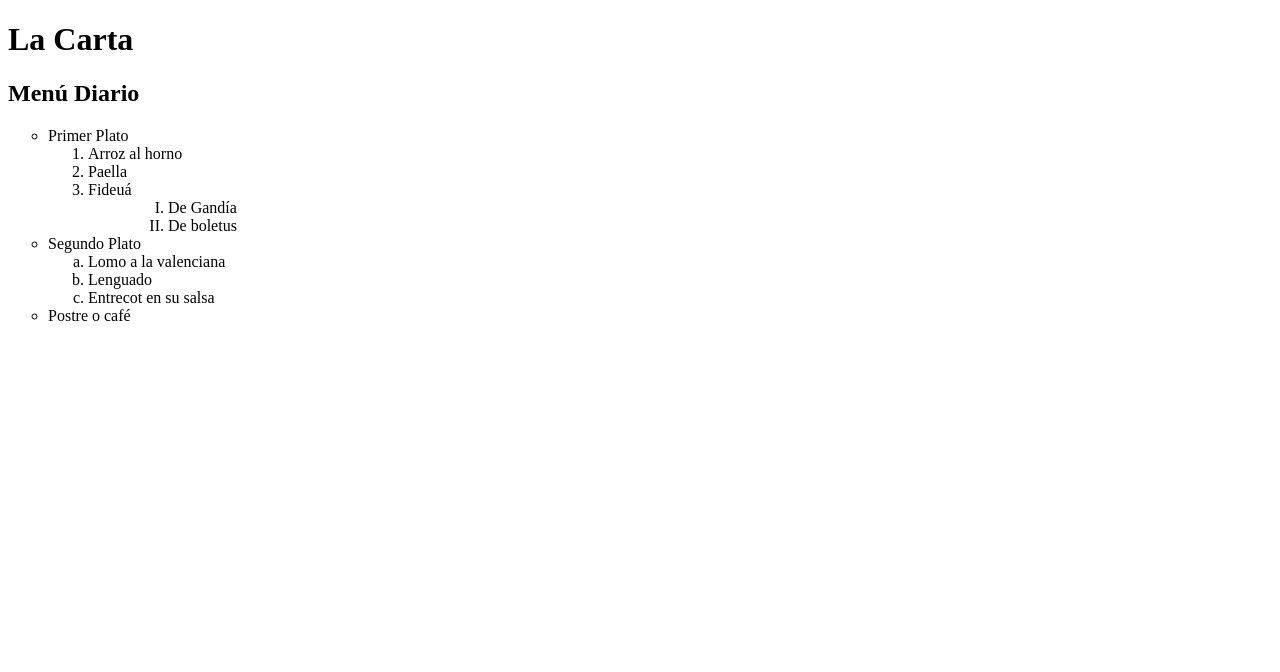
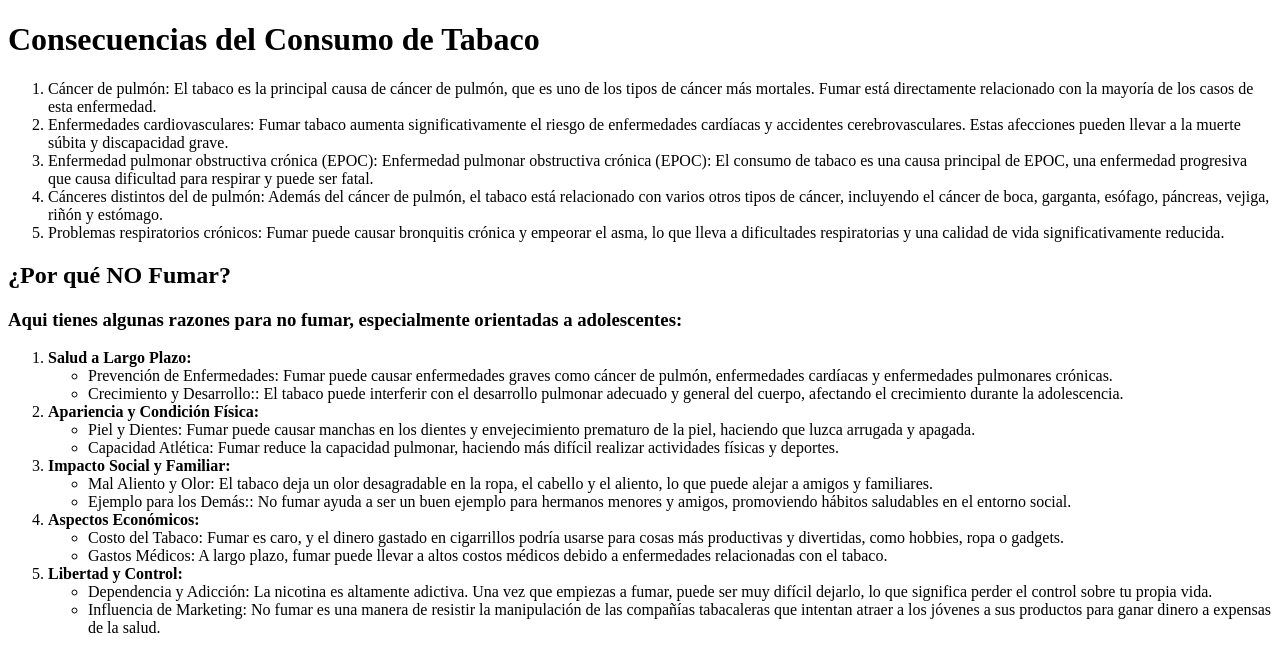
Before and after one commit to PabloFerrero11/1.4-Pr-ctica-listas, a plain HTML site: page index.html in a window 1280 px wide. Drawn offline with Linux system fonts and the light colour scheme.

Commit message:
Add files via upload

```diff
--- a/index.html
+++ b/index.html
@@ -3,35 +3,81 @@
 <head>
     <meta charset="UTF-8">
     <meta name="viewport" content="width=device-width, initial-scale=1.0">
-    <title>La Carta</title>
+    <title>Consecuencias del Tabaco</title>
     <link rel="stylesheet" href="style.css">
 </head>
 <body>
-    <h1>La Carta</h1>
-    <h2>Menú Diario</h2>
-    <ul>
-        <li>Primer Plato
-            <ol>
-                <li>Arroz al horno</li>
-                <li>Paella</li>
-                <li>Fideuá
-                    <ul>
-                      <ol type="I">
-                        <li>De Gandía</li>
-                        <li>De boletus</li>
-                      </ol>
-                    </ul>
-                 </li>
-            </ol>
-        </li>
-        <li>Segundo Plato
-            <ol type="a">
-                <li>Lomo a la valenciana</li>
-                <li>Lenguado</li>
-                <li>Entrecot en su salsa</li>
-            </ol>
-        </li>
-        <li>Postre o café</li>
-    </ul>
+    <h1>Consecuencias del Consumo de Tabaco</h1>
+
+    <ol>
+        <li>Cáncer de pulmón: El tabaco es la principal causa de cáncer de pulmón, que es
+            uno de los tipos de cáncer más mortales. Fumar está directamente relacionado con
+            la mayoría de los casos de esta enfermedad.</li>
+        <li>Enfermedades cardiovasculares: Fumar tabaco aumenta significativamente el
+            riesgo de enfermedades cardíacas y accidentes cerebrovasculares. Estas
+            afecciones pueden llevar a la muerte súbita y discapacidad grave.</li>
+        <li>Enfermedad pulmonar obstructiva crónica (EPOC): Enfermedad pulmonar obstructiva crónica (EPOC): El consumo de tabaco es una
+            causa principal de EPOC, una enfermedad progresiva que causa dificultad para
+            respirar y puede ser fatal.</li>
+        <li>Cánceres distintos del de pulmón: Además del cáncer de pulmón, el tabaco está
+        relacionado con varios otros tipos de cáncer, incluyendo el cáncer de boca,
+        garganta, esófago, páncreas, vejiga, riñón y estómago.</li>
+
+        <li>Problemas respiratorios crónicos: Fumar puede causar bronquitis crónica y
+            empeorar el asma, lo que lleva a dificultades respiratorias y una calidad de vida
+            significativamente reducida.</li>
+    </ol>
+
+<h2>¿Por qué NO Fumar?</h2>
+<h3>Aqui tienes algunas razones para no fumar, especialmente orientadas a adolescentes:</h3>
+<ol>
+    <li>
+        <strong>Salud a Largo Plazo:</strong>
+        <ul>
+            <li>Prevención de Enfermedades: Fumar puede causar enfermedades graves como cáncer
+                de pulmón, enfermedades cardíacas y enfermedades pulmonares crónicas.</li>
+            <li>Crecimiento y Desarrollo:: El tabaco puede interferir con el desarrollo pulmonar adecuado
+                y general del cuerpo, afectando el crecimiento durante la adolescencia.</li>
+        </ul>
+    </li>
+    <li>
+        <strong>Apariencia y Condición Física:</strong>
+        <ul>
+            <li>Piel y Dientes: Fumar puede causar manchas en los dientes y envejecimiento prematuro
+                de la piel, haciendo que luzca arrugada y apagada.</li>
+            <li>Capacidad Atlética: Fumar reduce la capacidad pulmonar, haciendo más difícil realizar
+                actividades físicas y deportes.</li>
+        </ul>
+    </li>
+    <li>
+        <strong>Impacto Social y Familiar:</strong>
+        <ul>
+            <li>Mal Aliento y Olor: El tabaco deja un olor desagradable en la ropa, el cabello y el aliento,
+                lo que puede alejar a amigos y familiares.</li>
+            <li>Ejemplo para los Demás:: No fumar ayuda a ser un buen ejemplo para hermanos
+                menores y amigos, promoviendo hábitos saludables en el entorno social.</li>
+        </ul>
+    </li>
+    <li>
+        <strong>Aspectos Económicos:</strong>
+        <ul>
+            <li>Costo del Tabaco: Fumar es caro, y el dinero gastado en cigarrillos podría usarse para
+                cosas más productivas y divertidas, como hobbies, ropa o gadgets.</li>
+            <li>Gastos Médicos: A largo plazo, fumar puede llevar a altos costos médicos debido a
+                enfermedades relacionadas con el tabaco.</li>
+        </ul>
+    </li>
+    <li>
+        <strong>Libertad y Control:</strong>
+        <ul>
+            <li>Dependencia y Adicción: La nicotina es altamente adictiva. Una vez que empiezas a
+                fumar, puede ser muy difícil dejarlo, lo que significa perder el control sobre tu propia vida.</li>
+            <li>Influencia de Marketing: No fumar es una manera de resistir la manipulación de las
+                compañías tabacaleras que intentan atraer a los jóvenes a sus productos para ganar dinero
+                a expensas de la salud.</li>
+        </ul>
+    </li>
+</ol>
+
 </body>
 </html>
--- a/style.css
+++ b/style.css
@@ -1,20 +1,11 @@
-body {
-    font-family: 'Times New Roman' ;
-    text-align:left;
+
+.title  {
+
+    color: blue;
 }
 
-h1 {
+
+h3 {
     color: black;
 
 }
-
-h2 {
-    color: black;
-
-}
-
-ul {list-style: circle;
-
-
-
-}
```
